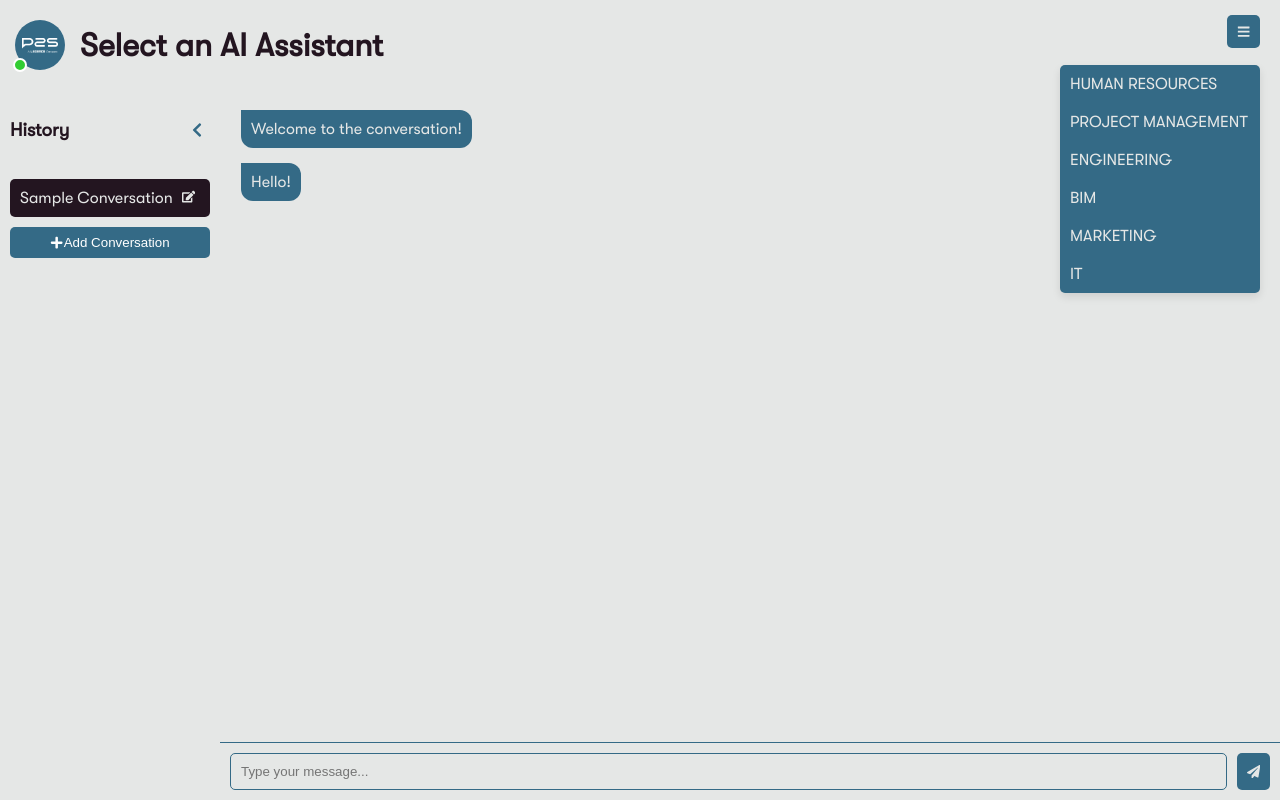
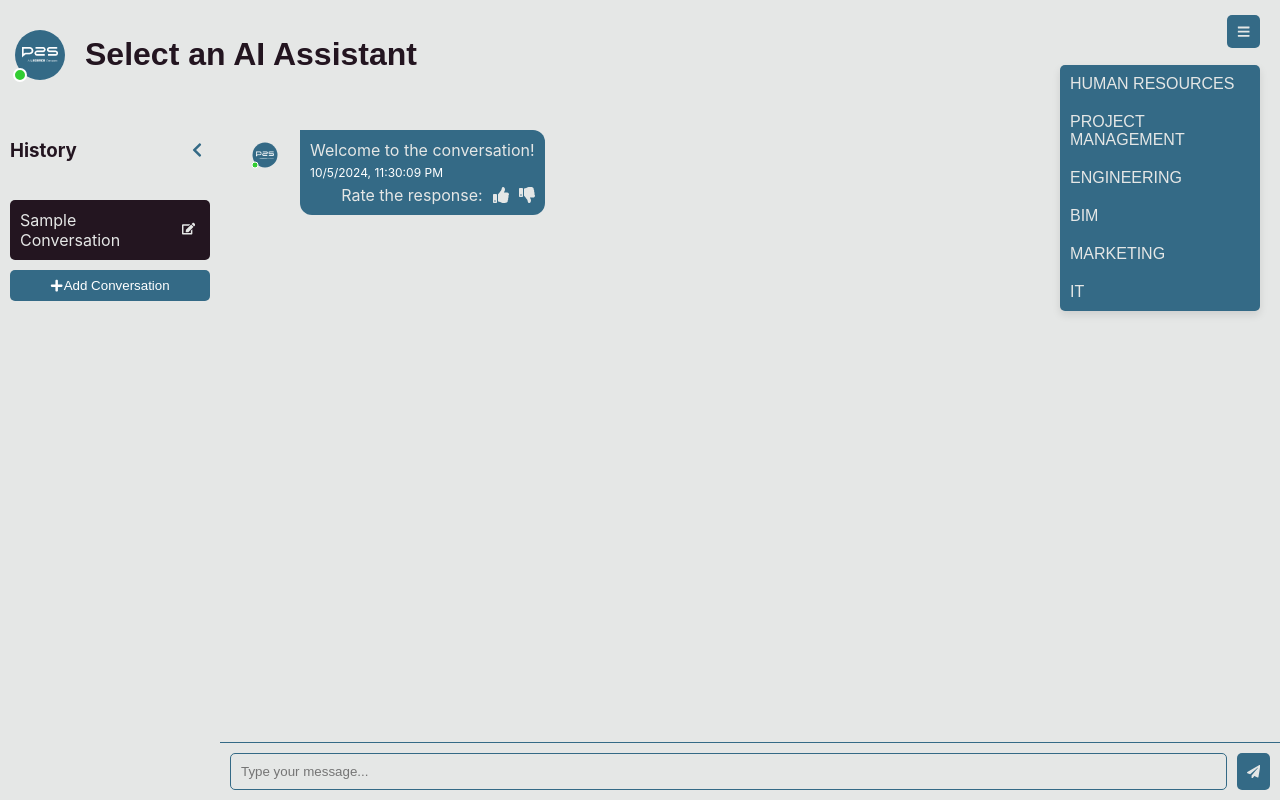
Before and after one commit to Nilay1136/p2s-marketing-ai-testing, a React (Create React App) app in the folder ai-assistant-ui/: page / in a window 1280 px wide. Both pictures are taken after a click on the button 1243 px from the left and 31 px from the top of the page. Built offline with nearby package versions, Linux system fonts and the light colour scheme.

Commit message:
Incoporate time stamp and feedback features

```diff
--- a/ai-assistant-ui/src/App.css
+++ b/ai-assistant-ui/src/App.css
@@ -1,10 +1,3 @@
-@font-face {
-  font-family: 'GT Walsheim';
-  src: url('./fonts/GT-Walsheim-Regular.ttf') format('truetype');
-  font-weight: normal;
-  font-style: normal;
-}
-
 /* General Layout */
 .app {
   display: flex;
@@ -21,14 +14,13 @@
   background-color: rgb(229, 231, 230); /* Light background for header */
   display: flex;
   align-items: center;
-  padding: 15px; /* Padding around header content */
-  gap: 15px; /* Space between logo and text */
+  padding: 15px;
+  gap: 20px; /* Space between logo and text */
   color: rgb(35, 21, 32);
-  height: 60px;
+  height: 80px;
   justify-content: flex-start; /* Left-align header content */
-  font-family: 'GT Walsheim' /* Apply GT Walsheim font */
+  font-family: 'GT Walsheim', sans-serif;
 }
-
 
 /* Main Body */
 .main-body {
@@ -36,7 +28,6 @@
   flex-grow: 1; /* Take up the rest of the page below the header */
   height: calc(100vh - 80px); /* Subtract header height */
   overflow: hidden; /* Prevent extra scrollbars */
-  font-family: 'GT Walsheim' /* Apply GT Walsheim font */
 }
 
 /* Left Panel (Sidebar) */
@@ -47,10 +38,21 @@
   padding: 10px;
   flex-shrink: 0; /* Fixed width for sidebar */
   overflow-y: auto; /* Enable vertical scrolling */
+  transition: width 0.75s ease; /* Add smooth transition for width */
 }
 
 .left-panel.collapsed {
-  width: 50px;
+  width: 50px; /* Collapsed width */
+  transition: width 0.5s ease; /* Apply transition for collapse */
+}
+
+.history-title, .conversation-item {
+  transition: opacity 0.5s ease; /* Transition for content inside */
+}
+
+.left-panel.collapsed .history-title,
+.left-panel.collapsed .conversation-item {
+  opacity: 0; /* Hide the text and icons when collapsed */
 }
 
 /* History Header */
@@ -169,7 +171,7 @@
 }
 
 .message {
-  margin-left: 1px;
+  margin-left: 10px;
   padding: 10px;
   max-width: 60%;
   color: rgb(229, 231, 230);
@@ -189,6 +191,25 @@
   margin-right: auto;
   background-color: rgb(52, 106, 134);
   border-radius: 0px 12px 12px 12px;
+}
+
+/* User message timestamp in grey */
+.user-message .timestamp {
+  color: rgb(150, 150, 150);
+}
+
+/* Bot message timestamp in white */
+.bot-message .timestamp {
+  color: white;
+}
+
+/* Align rating to the bottom right corner of the bot message */
+.bot-message .rating {
+  display: flex;
+  align-items: center;
+  gap: 10px;
+  margin-top: 5px;
+  justify-content: flex-end; /* Align to the right */
 }
 
 /* Circular Logo with Blue Circle and Lime Green Dot */
@@ -229,6 +250,35 @@
 .bot-logo {
   transform: scale(0.5); /* Scale down logo */
 }
+
+/* Timestamp */
+.timestamp {
+  font-size: 0.75rem;
+  color: rgb(150, 150, 150);
+  margin-top: 5px;
+}
+
+/* Rating Section */
+.rating {
+  display: flex;
+  align-items: center;
+  gap: 10px;
+  margin-top: 5px;
+  justify-content: flex-end; /* Align to the right */
+}
+
+.thumbs-up, .thumbs-down {
+  cursor: pointer;
+}
+
+.thumbs-up.selected, .thumbs-down.selected {
+  color: black; /* Change the selected color to black */
+}
+
+.thumbs-up:hover, .thumbs-down:hover {
+  opacity: 0.7;
+}
+
 
 /* Typing Indicator */
 .typing-indicator {
@@ -332,7 +382,6 @@
   background-color: rgb(35, 21, 32);
 }
 
-/* Department List */
 .department-list {
   list-style: none;
   padding: 0;
@@ -344,9 +393,19 @@
   right: 0;
   width: 200px;
   border-radius: 5px;
-  z-index: 10; /* Ensure it overlays other UI components */
+  z-index: 10;
   box-shadow: 0 4px 8px rgba(0, 0, 0, 0.1);
+  opacity: 0; /* Hidden state */
+  height: 0; /* Collapsed state */
+  overflow: hidden; /* Hide content when collapsed */
+  transition: opacity 0.4s ease, height 0.4s ease; /* Smooth fade and height transition */
 }
+
+.department-list.expanded {
+  opacity: 1; /* Fully visible */
+  height: auto; /* Expand to fit content */
+}
+
 
 .department-list li {
   padding: 10px;
--- a/ai-assistant-ui/src/App.js
+++ b/ai-assistant-ui/src/App.js
@@ -1,6 +1,6 @@
 import React, { useState, useEffect, useRef } from 'react';
 import './App.css';
-import { FaPaperPlane, FaBars, FaChevronLeft, FaChevronRight, FaEdit, FaPlus } from 'react-icons/fa';
+import { FaPaperPlane, FaBars, FaChevronLeft, FaChevronRight, FaEdit, FaPlus, FaThumbsUp, FaThumbsDown } from 'react-icons/fa';
 import logo from './P2S_Legence_Logo_White.png'; // Ensure the correct path for the logo
 
 // Reusable Circular Logo Component for Bot Messages with blue circle and lime green dot
@@ -20,8 +20,7 @@ const DepartmentList = ({ isVisible, toggleDepartmentList, handleDepartmentSelec
       <button className="department-button" onClick={toggleDepartmentList}>
         <FaBars />
       </button>
-      {isVisible && (
-        <ul className="department-list">
+      <ul className={`department-list ${isVisible ? 'expanded' : ''}`}>
         <li onClick={() => handleDepartmentSelection('HUMAN RESOURCES')}>HUMAN RESOURCES</li>
         <li onClick={() => handleDepartmentSelection('PROJECT MANAGEMENT')}>PROJECT MANAGEMENT</li>
         <li onClick={() => handleDepartmentSelection('ENGINEERING')}>ENGINEERING</li>
@@ -29,7 +28,6 @@ const DepartmentList = ({ isVisible, toggleDepartmentList, handleDepartmentSelec
         <li onClick={() => handleDepartmentSelection('MARKETING')}>MARKETING</li>
         <li onClick={() => handleDepartmentSelection('IT')}>IT</li>
       </ul>
-      )}
     </div>
   );
 };
@@ -40,8 +38,7 @@ function App() {
       id: 1,
       name: 'Sample Conversation',
       messages: [
-        { sender: 'AI Assistant', text: 'Welcome to the conversation!' },
-        { sender: 'User', text: 'Hello!' },
+        { sender: 'AI Assistant', text: 'Welcome to the conversation!', timestamp: new Date().toLocaleString(), rating: null },
       ],
     },
   ]);
@@ -111,7 +108,7 @@ function App() {
   const handleSendMessage = () => {
     if (userInput.trim() === '') return;
 
-    const newMessage = { sender: 'user', text: userInput };
+    const newMessage = { sender: 'user', text: userInput, timestamp: new Date().toLocaleString() };
 
     setConversations((prevConversations) =>
       prevConversations.map((conversation) =>
@@ -126,8 +123,10 @@ function App() {
 
     setTimeout(() => {
       const botResponse = {
-        sender: 'bot',
+        sender: 'AI Assistant',
         text: `This is a response from the ${selectedDepartment} AI Assistant.`,
+        timestamp: new Date().toLocaleString(),
+        rating: null, // Add initial null rating
       };
 
       setConversations((prevConversations) =>
@@ -139,6 +138,22 @@ function App() {
       );
       setIsTyping(false);
     }, 2000);
+  };
+
+  // Handle rating a bot response
+  const handleRateMessage = (conversationId, messageIndex, rating) => {
+    setConversations((prevConversations) =>
+      prevConversations.map((conversation) =>
+        conversation.id === conversationId
+          ? {
+              ...conversation,
+              messages: conversation.messages.map((msg, idx) =>
+                idx === messageIndex ? { ...msg, rating } : msg
+              ),
+            }
+          : conversation
+      )
+    );
   };
 
   // Function to toggle the left panel collapse
@@ -232,15 +247,29 @@ function App() {
           <div className="chat-history" ref={chatHistoryRef}>
             {activeConversation?.messages.map((msg, index) => (
               <div key={index} className="message-row">
-                {msg.sender === 'bot' && (
+                {msg.sender === 'AI Assistant' && (
                   <CircularLogo isBotMessage style={{ transform: 'scale(0.5)' }} />
-                )} {/* Reduce the size of the logo for bot messages */}
+                )}
                 <div
                   className={`message ${
                     msg.sender === 'user' ? 'user-message' : 'bot-message'
                   }`}
                 >
                   {msg.text}
+                  <div className="timestamp">{msg.timestamp}</div>
+                  {msg.sender === 'AI Assistant' && (
+                    <div className="rating">
+                      <span>Rate the response:</span>
+                      <FaThumbsUp
+                        className={`thumbs-up ${msg.rating === 'good' ? 'selected' : ''}`}
+                        onClick={() => handleRateMessage(activeConversationId, index, 'good')}
+                      />
+                      <FaThumbsDown
+                        className={`thumbs-down ${msg.rating === 'bad' ? 'selected' : ''}`}
+                        onClick={() => handleRateMessage(activeConversationId, index, 'bad')}
+                      />
+                    </div>
+                  )}
                 </div>
               </div>
             ))}
```
Lines whose indentation alone changed are shown as unchanged.
